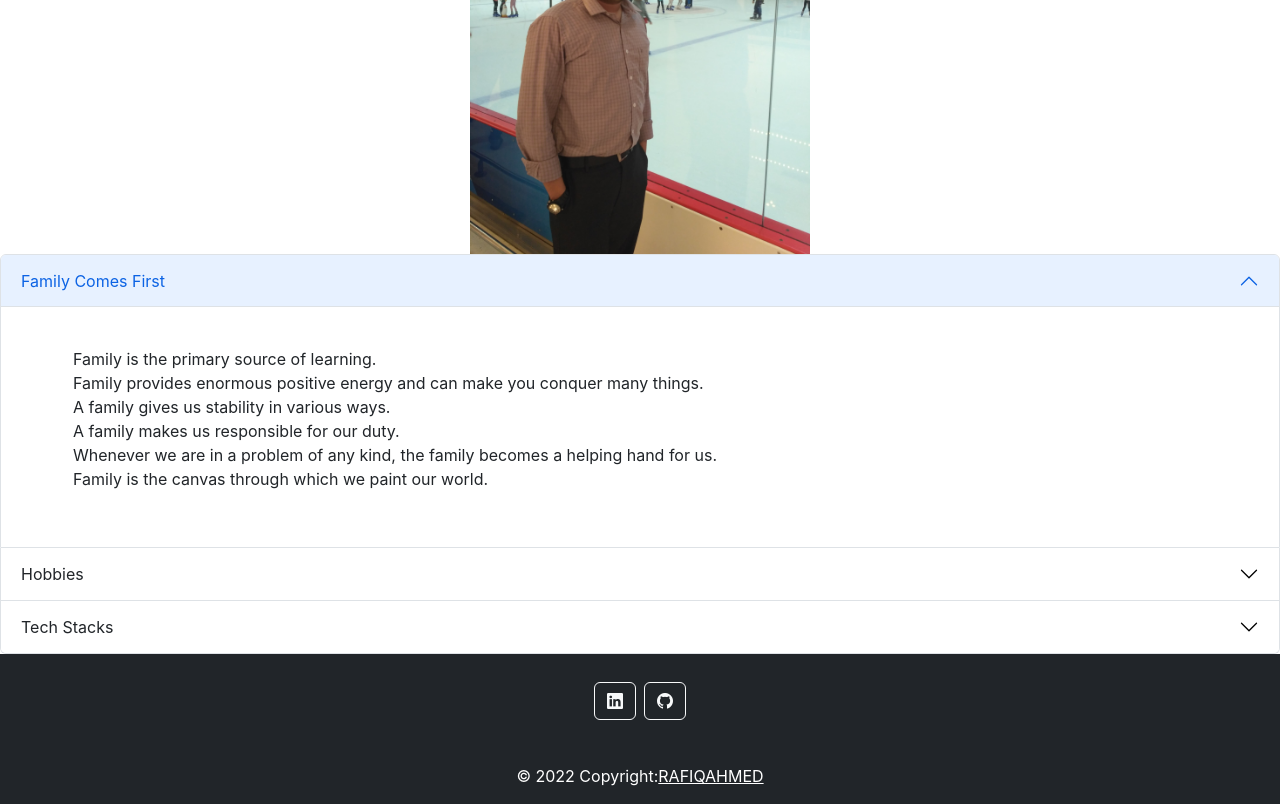
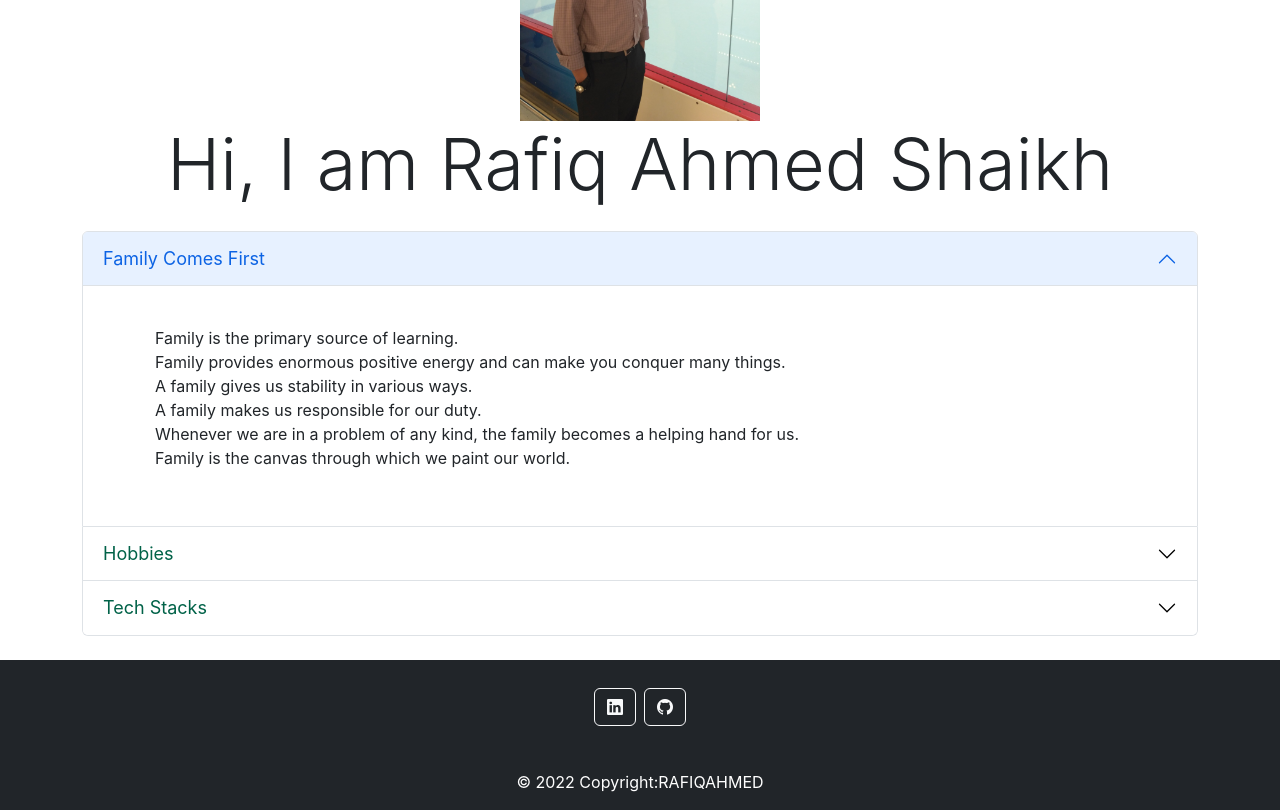
Before and after one commit to skrafiq2013/myportfolio, a React (Create React App) app: page /about in a window 1280 px wide. Shown: the part 340-1150 px from the top of the page. Built offline with nearby package versions, Linux system fonts and the light colour scheme.

Commit message:
remove image and add content in about page

```diff
--- a/src/componets/Footer.js
+++ b/src/componets/Footer.js
@@ -1,4 +1,5 @@
 import React from 'react'
+import './css/Detail.css'
 
 function Footer() {
   return (
@@ -34,7 +35,7 @@ function Footer() {
   {/* <!-- Copyright --> */}
   <div className="text-center p-3" >
     © 2022 Copyright:
-    <a className="text-white" href="/">RAFIQAHMED</a>
+    <a className="text-white foot" href="/">RAFIQAHMED</a>
   </div>
   {/* <!-- Copyright --> */}
 </footer>
--- a/src/componets/Img.js
+++ b/src/componets/Img.js
@@ -5,9 +5,9 @@ import raf from './images/Rafiqskatin.jpg'
 function Img() {
   return (
     <div>
-      <div>
+      {/* <div>
       <img src={raf}  width={350} className="mt-5 img-fluid "></img>
-      </div>
+      </div> */}
 
     <div >
         <img src={hero}  width={1000} className="mt-5 img-fluid"></img>
--- a/src/componets/Me.js
+++ b/src/componets/Me.js
@@ -5,7 +5,7 @@ function Me() {
     <div>
       <div className=' container mt-3 container-1'>
         <div className='pt-4'>
-        <h1 >Designer, Frontend Developer</h1>
+        <h1 >Frontend Developer</h1>
         </div>
         <div className="mt-5 text-white rounded">
           {/* <h1>Jumbotron Example</h1>  */}
--- a/src/componets/css/Detail.css
+++ b/src/componets/css/Detail.css
@@ -3,3 +3,11 @@
     text-align: justify;
     padding:40px;
 }
+.foot {
+    text-decoration: none;
+}
+
+.head {
+    color: rgb(1, 98, 72);
+    font-size: large;
+}
--- a/src/componets/pages/AboutUs.js
+++ b/src/componets/pages/AboutUs.js
@@ -7,13 +7,15 @@ function AboutUs() {
   return (
     <div>
       <Header />
+      <div className='container'>
       <div>
-      <img src={rafiq}  width={340} height={300} className="mt-5 img-fluid "></img>
+          <img src={rafiq}  width={240} height={250} className="mt-5 img-fluid "></img>
+          <h1 className="display-2 mb-4 ">Hi, I am Rafiq Ahmed Shaikh</h1>
       </div>
       <div className="accordion" id="accordionExample">
   <div className="accordion-item">
     <h2 className="accordion-header" id="headingOne">
-      <button className="accordion-button" type="button" data-bs-toggle="collapse" data-bs-target="#collapseOne" aria-expanded="true" aria-controls="collapseOne">
+      <button className="accordion-button head" type="button" data-bs-toggle="collapse" data-bs-target="#collapseOne" aria-expanded="true" aria-controls="collapseOne">
         Family Comes First
       </button>
     </h2>
@@ -33,7 +35,7 @@ function AboutUs() {
   </div>
   <div className="accordion-item">
     <h2 className="accordion-header" id="headingTwo">
-      <button className="accordion-button collapsed" type="button" data-bs-toggle="collapse" data-bs-target="#collapseTwo" aria-expanded="false" aria-controls="collapseTwo">
+      <button className="accordion-button collapsed head" type="button" data-bs-toggle="collapse" data-bs-target="#collapseTwo" aria-expanded="false" aria-controls="collapseTwo">
         Hobbies
       </button>
     </h2>
@@ -42,6 +44,7 @@ function AboutUs() {
       <ul>
       <li>Playing with My kids</li>
         <li>Coding</li>
+        <li>StockMarket</li>
         <li>Communicate with People</li>
         <li>Learning new technologies</li>
 
@@ -52,7 +55,7 @@ function AboutUs() {
   </div>
   <div className="accordion-item">
     <h2 className="accordion-header" id="headingThree">
-      <button className="accordion-button collapsed" type="button" data-bs-toggle="collapse" data-bs-target="#collapseThree" aria-expanded="false" aria-controls="collapseThree">
+      <button className="accordion-button collapsed head" type="button" data-bs-toggle="collapse" data-bs-target="#collapseThree" aria-expanded="false" aria-controls="collapseThree">
         Tech Stacks
       </button>
     </h2>
@@ -71,41 +74,32 @@ function AboutUs() {
       </div>
     </div>
   </div>
-</div>
-{/* <div className="accordion-item">
+
+  {/* <div className="accordion-item">
     <h2 className="accordion-header" id="headingFour">
       <button className="accordion-button collapsed" type="button" data-bs-toggle="collapse" data-bs-target="#collapseFour" aria-expanded="false" aria-controls="collapseFour">
-      Hobbies
+        Tech Stacks
       </button>
     </h2>
     <div id="collapseFour" className="accordion-collapse collapse" aria-labelledby="headingFour" data-bs-parent="#accordionExample">
-      <div className="accordion-body details">
+      <div className="accordion-body details" >
       <ul>
-        <li>Playing with My kids</li>
-        <li>Coding</li>
-        <li>Communicate with People</li>
-        <li>Learning new technologies</li>
-
-
+        <li>HTML</li>
+        <li>CSS</li>
+        <li>JavaScript</li>
+        <li>ReactJs</li>
+        <li>Bootstrap</li>
+        <li>Github</li>
+        <li>Redux</li>
 
       </ul>
       </div>
     </div>
   </div> */}
 
-      {/* <div className="details">
-      <h2>Rafiq Ahmed Shaikh</h2>
-      <ul>
-        <li>I am a people person.</li>
-        <li>I love meeting new people and learning about their lives and their backgrounds.</li>
-        <li>I can almost always find common ground with strangers, and I like making people feel comfortable in my presence.</li>
-        <li>I find this skill is especially helpful when kicking off projects with new clients.</li>
-        <li>In my previous job, my clients’ customer satisfaction scores were 15 percent over the company average.</li>
+</div>
 
-
-      </ul>
-      </div> */}
-
+</div> <br />
       <Footer />
     </div>
   )
--- a/src/componets/pages/PortfolioDetails.js
+++ b/src/componets/pages/PortfolioDetails.js
@@ -3,7 +3,7 @@ import React from 'react'
 import Header from '../Header'
 import Footer from '../Footer'
 import '../css/Detail.css'
-import dosti from '../images/fact.png'
+import dosti from '../images/portfol.png'
 // import './css/Arshad.css'
 
 function PortfolioDetails() {
```
